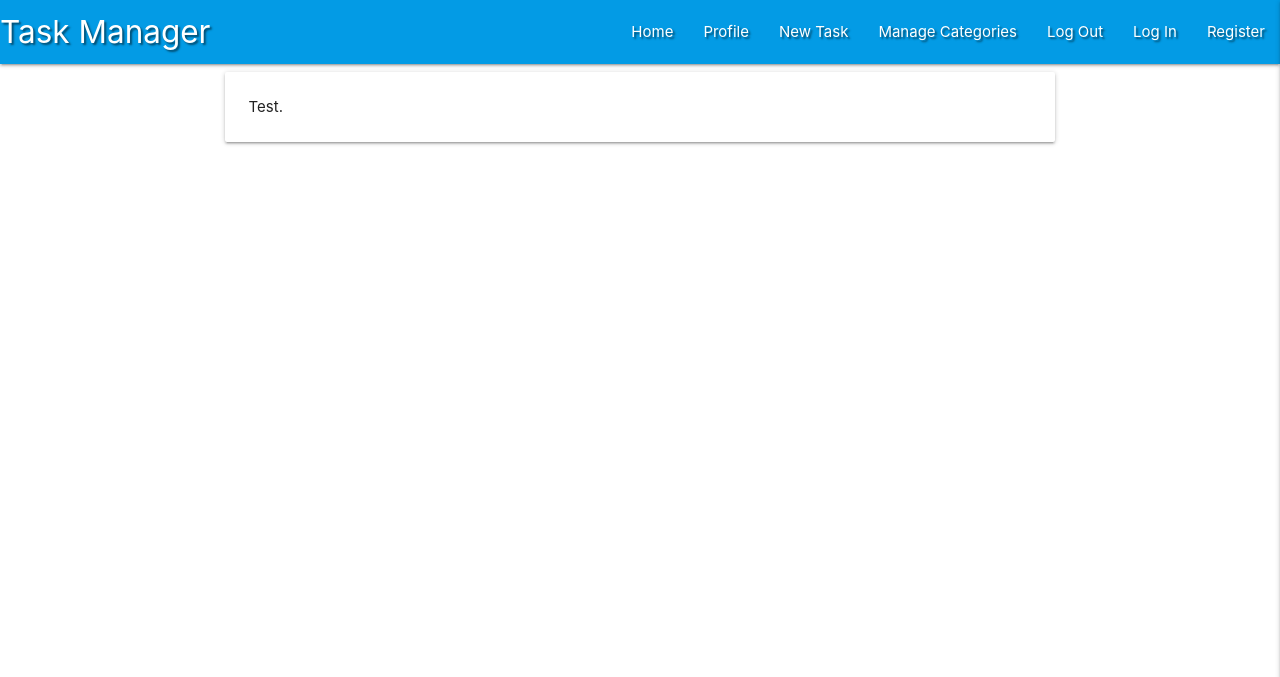
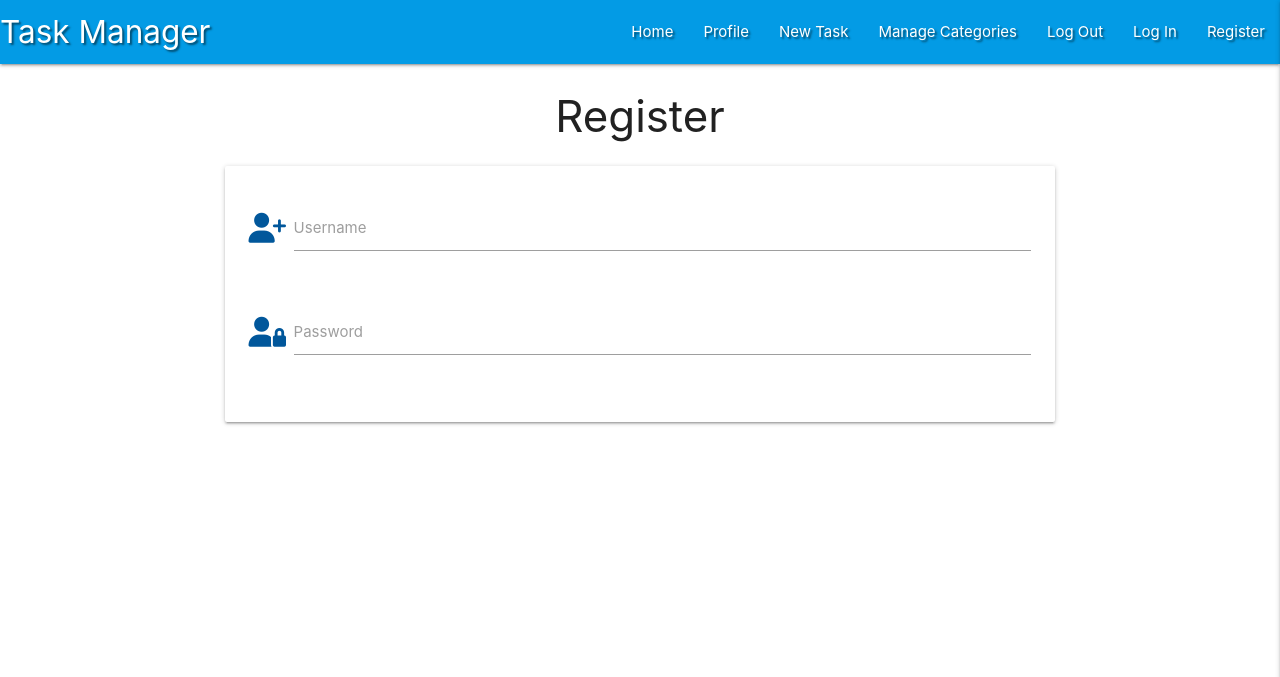
Before and after one commit to anteCedens/congenial-doodle, a Flask app: page /register in a window 1280 px wide. Shown: the top 677 px of the page. Run offline with Flask 2, Linux system fonts and the light colour scheme; some libraries are stand-ins or nearby versions.

Commit message:
Add Materialize username and password fields to form, with adjusted styling and icons

```diff
--- a/templates/register.html
+++ b/templates/register.html
@@ -1,12 +1,25 @@
 {% extends "base.html" %}
 {% block content %}
+
+<h3 class="center-align">Register</h3>
 
 <div class="row">
     <form class="col s12 m8 offset-m2">
         <div class="card-panel">
-            <span>Test.
-            </span>
-        </div>
+            <div class="row">
+                <div class="input-field col s12">
+                    <i class="fas fa-user-plus prefix light-blue-text text-darken-4"></i>
+                    <input id="username" name="username" type="text" class="validate">
+                    <label for="username">Username</label>
+                </div>
+            </div>
+            <div class="row">
+                <div class="input-field col s12">
+                    <i class="fas fa-user-lock prefix light-blue-text text-darken-4"></i>
+                    <input id="password" name="password" type="password" class="validate">
+                    <label for="password">Password</label>
+                </div>
+            </div>
     </form>
 </div>
 
```
